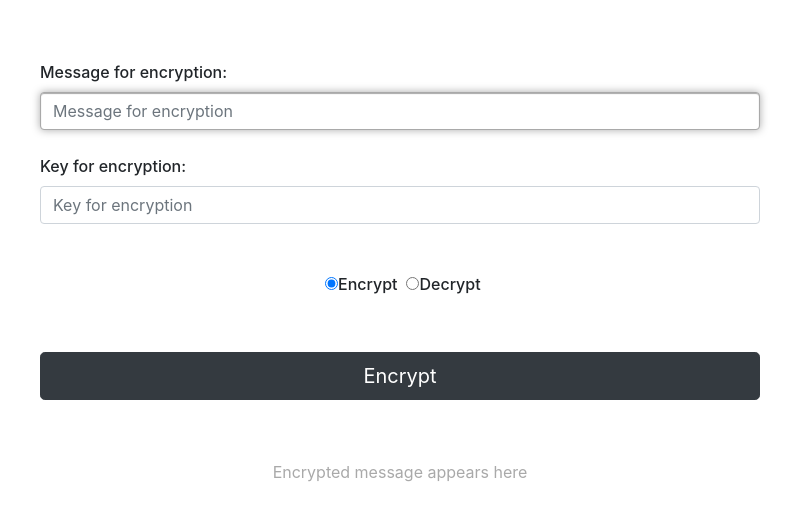
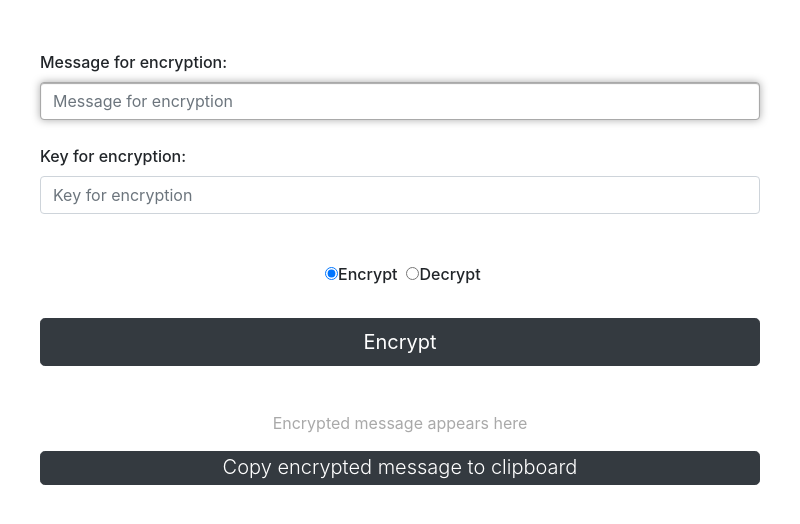
Before and after one commit to Shetty073/simpleCrypterWindowsAppElectron.js, an Electron app: page src/index.html in a window 800 px wide. Drawn offline with nearby package versions, Linux system fonts and the light colour scheme.

Commit message:
copy output function added with some other fixes
Fixed:
input type="number" by default aloows the suer to enter numbers 0-9 but also the characters + - and . (plus, minus and period). Added a simple jQuery script to disble this.

```diff
--- a/package.json
+++ b/package.json
@@ -17,6 +17,7 @@
   "dependencies": {
     "asar": "^0.14.3",
     "bootstrap": "^4.1.3",
+    "clipboard": "^2.0.1",
     "electron-context-menu": "^0.10.0",
     "open": "0.0.5"
   }
--- a/src/index.html
+++ b/src/index.html
@@ -9,7 +9,7 @@
 	<link rel="stylesheet" href="bootstrap/bootstrap.min.css">
 	<style>
 		.form-app {
-			padding-top: 60px;
+			padding-top: 50px;
 			padding-left: 40px;
 			padding-right: 40px;
 		}
@@ -26,7 +26,7 @@
 
 		#output {
 			text-align: center;
-			padding-top: 60px;
+			padding-top: 45px;
 			color: darkgray;
 		}
 
@@ -35,12 +35,12 @@
 			box-shadow: inset 0 1px 1px rgba(169, 169, 169, 1), 0 0 8px rgba(169, 169, 169, 1);
 		}
 
-		/* #copyright {
-			font-size: 14px;
-			padding-top: 40px;
-			padding-bottom: 0;
-			text-align: center;
-		} */
+		#copy {
+			font-size: 20px;
+			padding-top: 0px;
+			padding-bottom: 2px;
+			font-weight: 300;
+		}
 	</style>
 </head>
 
@@ -49,7 +49,7 @@
 	<form class="form-app">
 		<div class="form-label-group">
 			<label for="message" id="messageDisplay">Message for encryption:</label>
-			<input type="email" id="message" class="form-control" placeholder="Message for encryption" required autofocus>
+			<input type="text" id="message" class="form-control" placeholder="Message for encryption" required autofocus>
 		</div>
 		<br>
 		<div class="form-label-group">
@@ -64,11 +64,9 @@
 				<input type="radio" name="encrypt_decrypt" value="decrypt-me" id="decrypt-me" onclick="uiState(1)"><label for="decrypt-me" id="radDe">Decrypt</label>
 			</label>
 		</div>
-		<br>
-		<button class="btn btn-lg btn-dark btn-block" type="submit" id='cryptonyte'>Encrypt</button>
-		<!-- It's best to add copyright and other information into the Info window -->
-		<!-- <p class="mt-5 mb-3 text-muted text-center" id="copyright">&copy; 2018 Ashish H. Shetty</p> -->
+		<button class="btn btn-lg btn-dark btn-block" type="button" id='cryptonyte'>Encrypt</button>
 		<p id=output>Encrypted message appears here</p>
+		<button class="btn btn-lg btn-dark btn-block clipboard" data-clipboard-target="#output" ="" type="button" id='copy'>Copy encrypted message to clipboard</button>
 	</form>
 
 
@@ -87,6 +85,17 @@
 	<script src="bootstrap/bootstrap.min.js"></script>
 	<!-- index.js --our JavaScript file -->
 	<script src="index.js"></script>
+	<!-- clipboard.js -->
+	<script src="../node_modules/clipboard/dist/clipboard.min.js"></script>
+
+	<!-- The below script will make sure that user will not be able to enter .+_e into the key field which is possible by default in HTML number type input fields -->
+	<script>
+		document.querySelector("#key").addEventListener("keypress", function (evt) {
+				if (evt.which != 8 && evt.which != 0 && evt.which < 48 || evt.which > 57) {
+					evt.preventDefault();
+				}
+		});
+	</script>
 </body>
 
 </html>
--- a/src/index.js
+++ b/src/index.js
@@ -10,6 +10,7 @@ function uiState(mode) {
 		document.getElementById("output").innerHTML = "Encrypted message appears here"
 		document.getElementById("message").placeholder = "Message for encryption"
 		document.getElementById("key").placeholder = "Key for encryption"
+		document.getElementById("copy").innerHTML = "Copy encrypted message to clipboard"
 	} else if (mode == 1) {
 		document.getElementById("messageDisplay").innerHTML = "Message for decryption:"
 		document.getElementById("keyDisplay").innerHTML = "Key for decryption:"
@@ -17,6 +18,7 @@ function uiState(mode) {
 		document.getElementById("output").innerHTML = "Decrypted message appears here"
 		document.getElementById("message").placeholder = "Message for decryption"
 		document.getElementById("key").placeholder = "Key for decryption"
+		document.getElementById("copy").innerHTML = "Copy decrypted message to clipboard"
 	}
 }
 
```
Also changed, not shown: 1 other file.
